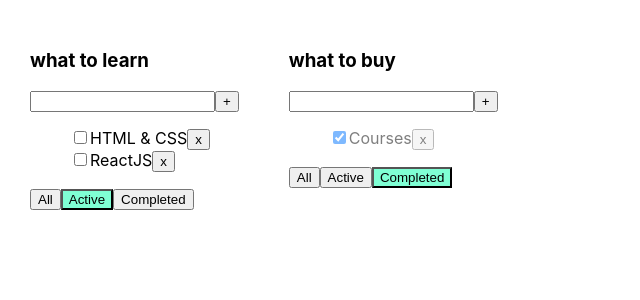
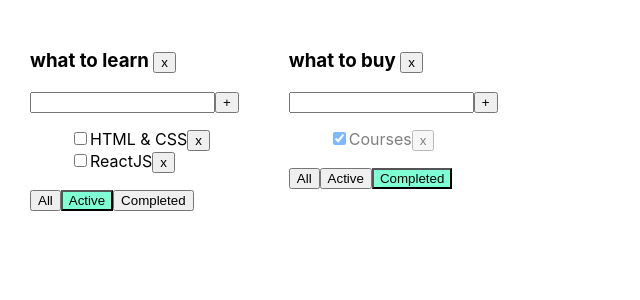
Before and after one commit to i1-kmv/TS-project, a React (Create React App) app: page / in a window 1280 px wide. Shown: the top 300 px of the page, without its empty margins (0-640 px from the left). Built offline with nearby package versions, Linux system fonts and the light colour scheme.

Commit message:
настроил удаление todolists

```diff
--- a/src/App.tsx
+++ b/src/App.tsx
@@ -56,6 +56,13 @@
         {id: todoListId2, title: "what to buy", filter: "completed"},
     ])
 
+    let removeTodoList = (todoListId: string) => {
+        let filteredTodoList = todoLists.filter(t => t.id!==todoListId)
+        setTodoLists(filteredTodoList)
+        delete tasksObj[todoListId]
+        setTasks({...tasksObj})
+    }
+
     let [tasksObj, setTasks] = useState({
         [todoListId1] : [
             {id: v1(), title:"HTML & CSS", isDone: false},
@@ -91,6 +98,7 @@
                                      onAddTask={onAddTask}
                                      changeTaskStatus={changeStatus}
                                      filter = {t.filter}
+                                     removeTodoList={removeTodoList}
                     />
                 })
             }
--- a/src/TodoList.tsx
+++ b/src/TodoList.tsx
@@ -10,6 +10,7 @@
     changeTaskStatus: (taskId: string, isDone: boolean,todoListId: string) => void
     onAddTask: (newTaskTitle: string,todoListId: string) => void
     filter: FilterValuesType
+    removeTodoList: (todoListId: string) => void
 }
 
 export type TaskType = {
@@ -47,6 +48,7 @@
     const onAllFilter = () =>  props.changeFilter("all", props.id)
     const onActiveFilter = () =>  props.changeFilter("active", props.id)
     const onCompletedFilter = () => props.changeFilter("completed", props.id)
+    const removeTodoList = () => {props.removeTodoList(props.id)}
 
 
 
@@ -73,7 +75,7 @@
     })
 
     return <div>
-        <h3>{props.title}</h3>
+        <h3>{props.title} <button onClick={removeTodoList}>x</button></h3>
         <div>
             <input value={newTaskTitle}
                    onChange={onNewTitleChangeHandler}
```
